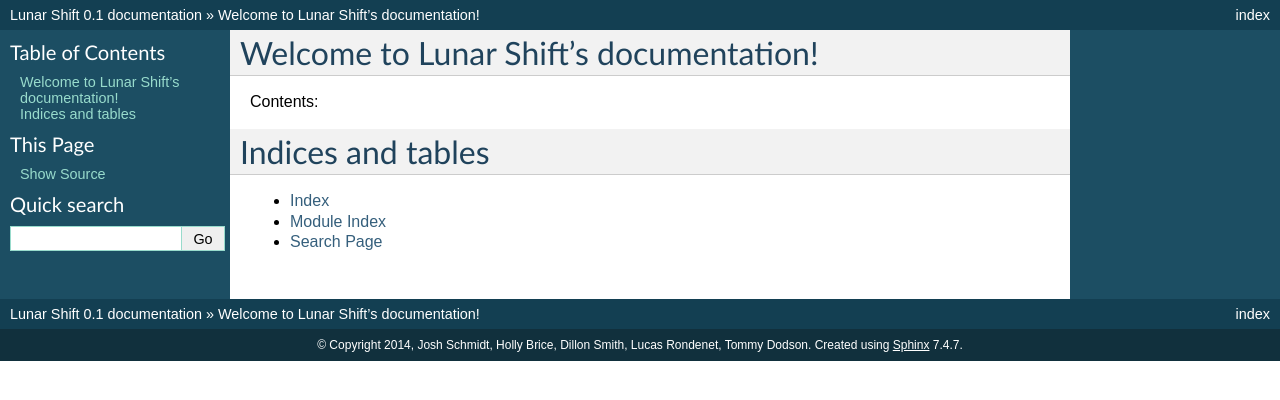
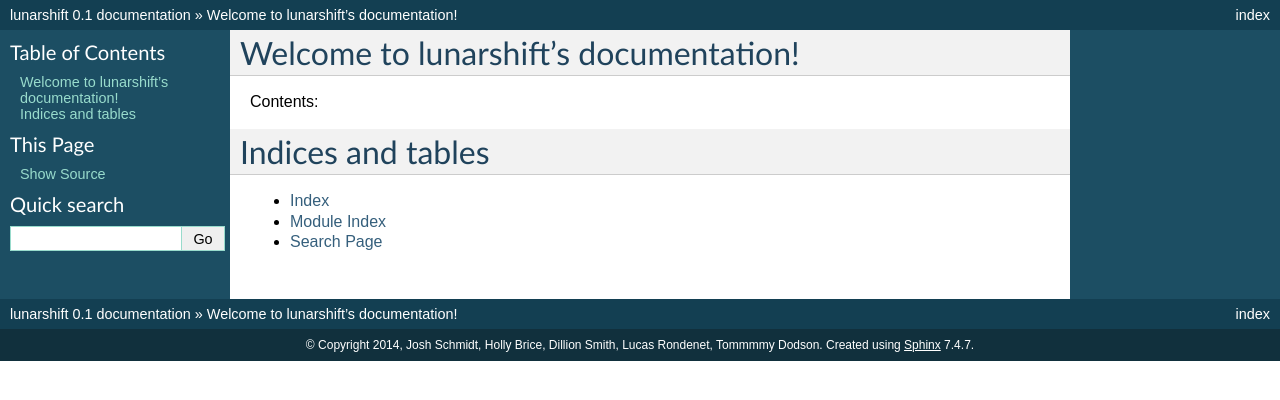
Before and after one commit to hbrice/cis422project2, a Sphinx documentation site: the page built from docs/index.rst, in a window 1280 px wide. Shown: the top 400 px of the page. Built offline with Sphinx 7.4.7, drawn with Linux system fonts in a browser that asks for light colours.

Commit message:
fixed docs to match correct name

```diff
--- a/docs/conf.py
+++ b/docs/conf.py
@@ -1,7 +1,7 @@
 # -*- coding: utf-8 -*-
 #
-# Lunar Shift documentation build configuration file, created by
-# sphinx-quickstart on Sun Feb  9 20:48:35 2014.
+# lunarshift documentation build configuration file, created by
+# sphinx-quickstart on Thu Feb 13 11:05:23 2014.
 #
 # This file is execfile()d with the current directory set to its
 # containing dir.
@@ -45,8 +45,8 @@
 master_doc = 'index'
 
 # General information about the project.
-project = u'Lunar Shift'
-copyright = u'2014, Josh Schmidt, Holly Brice, Dillon Smith, Lucas Rondenet, Tommy Dodson'
+project = u'lunarshift'
+copyright = u'2014, Josh Schmidt, Holly Brice, Dillion Smith, Lucas Rondenet, Tommmmy Dodson'
 
 # The version info for the project you're documenting, acts as replacement for
 # |version| and |release|, also used in various other places throughout the
@@ -178,7 +178,7 @@
 #html_file_suffix = None
 
 # Output file base name for HTML help builder.
-htmlhelp_basename = 'LunarShiftdoc'
+htmlhelp_basename = 'lunarshiftdoc'
 
 
 # -- Options for LaTeX output ---------------------------------------------
@@ -198,8 +198,8 @@
 # (source start file, target name, title,
 #  author, documentclass [howto, manual, or own class]).
 latex_documents = [
-  ('index', 'LunarShift.tex', u'Lunar Shift Documentation',
-   u'Josh Schmidt, Holly Brice, Dillon Smith, Lucas Rondenet, Tommy Dodson', 'manual'),
+  ('index', 'lunarshift.tex', u'lunarshift Documentation',
+   u'Josh Schmidt, Holly Brice, Dillion Smith, Lucas Rondenet, Tommmmy Dodson', 'manual'),
 ]
 
 # The name of an image file (relative to this directory) to place at the top of
@@ -228,8 +228,8 @@
 # One entry per manual page. List of tuples
 # (source start file, name, description, authors, manual section).
 man_pages = [
-    ('index', 'lunarshift', u'Lunar Shift Documentation',
-     [u'Josh Schmidt, Holly Brice, Dillon Smith, Lucas Rondenet, Tommy Dodson'], 1)
+    ('index', 'lunarshift', u'lunarshift Documentation',
+     [u'Josh Schmidt, Holly Brice, Dillion Smith, Lucas Rondenet, Tommmmy Dodson'], 1)
 ]
 
 # If true, show URL addresses after external links.
@@ -242,8 +242,8 @@
 # (source start file, target name, title, author,
 #  dir menu entry, description, category)
 texinfo_documents = [
-  ('index', 'LunarShift', u'Lunar Shift Documentation',
-   u'Josh Schmidt, Holly Brice, Dillon Smith, Lucas Rondenet, Tommy Dodson', 'LunarShift', 'One line description of project.',
+  ('index', 'lunarshift', u'lunarshift Documentation',
+   u'Josh Schmidt, Holly Brice, Dillion Smith, Lucas Rondenet, Tommmmy Dodson', 'lunarshift', 'One line description of project.',
    'Miscellaneous'),
 ]
 
--- a/docs/index.rst
+++ b/docs/index.rst
@@ -1,10 +1,10 @@
-.. Lunar Shift documentation master file, created by
-   sphinx-quickstart on Sun Feb  9 20:48:35 2014.
+.. lunarshift documentation master file, created by
+   sphinx-quickstart on Thu Feb 13 11:05:23 2014.
    You can adapt this file completely to your liking, but it should at least
    contain the root `toctree` directive.
 
-Welcome to Lunar Shift's documentation!
-=======================================
+Welcome to lunarshift's documentation!
+======================================
 
 Contents:
 
```
Also changed, not shown: 11 other files.
